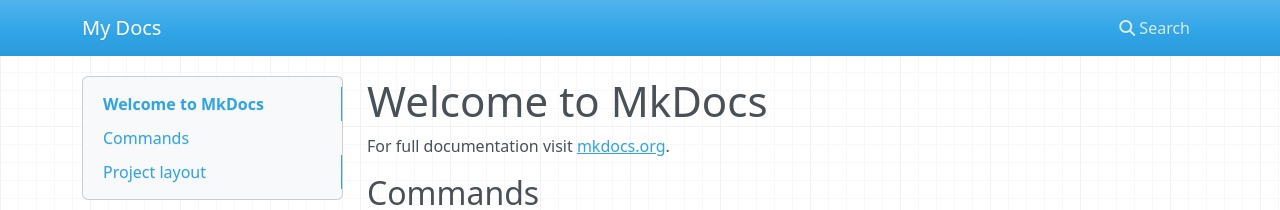
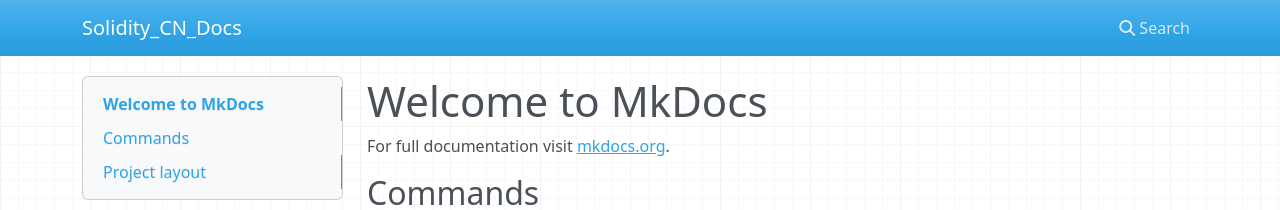
Before and after one commit to youunknow/Solidity_CN_Docs, an MkDocs documentation site: the page built from docs/index.md, in a window 1280 px wide. Shown: the top 210 px of the page. Built offline with MkDocs 1.6.1, drawn with Linux system fonts in a browser that asks for light colours; nearby versions of some CDN libraries.

Commit message:
modify website name

```diff
--- a/mkdocs.yml
+++ b/mkdocs.yml
@@ -1 +1 @@
-site_name: My Docs
+site_name: Solidity_CN_Docs
```
Also changed, not shown: README.md (added, +1 -0 lines).
